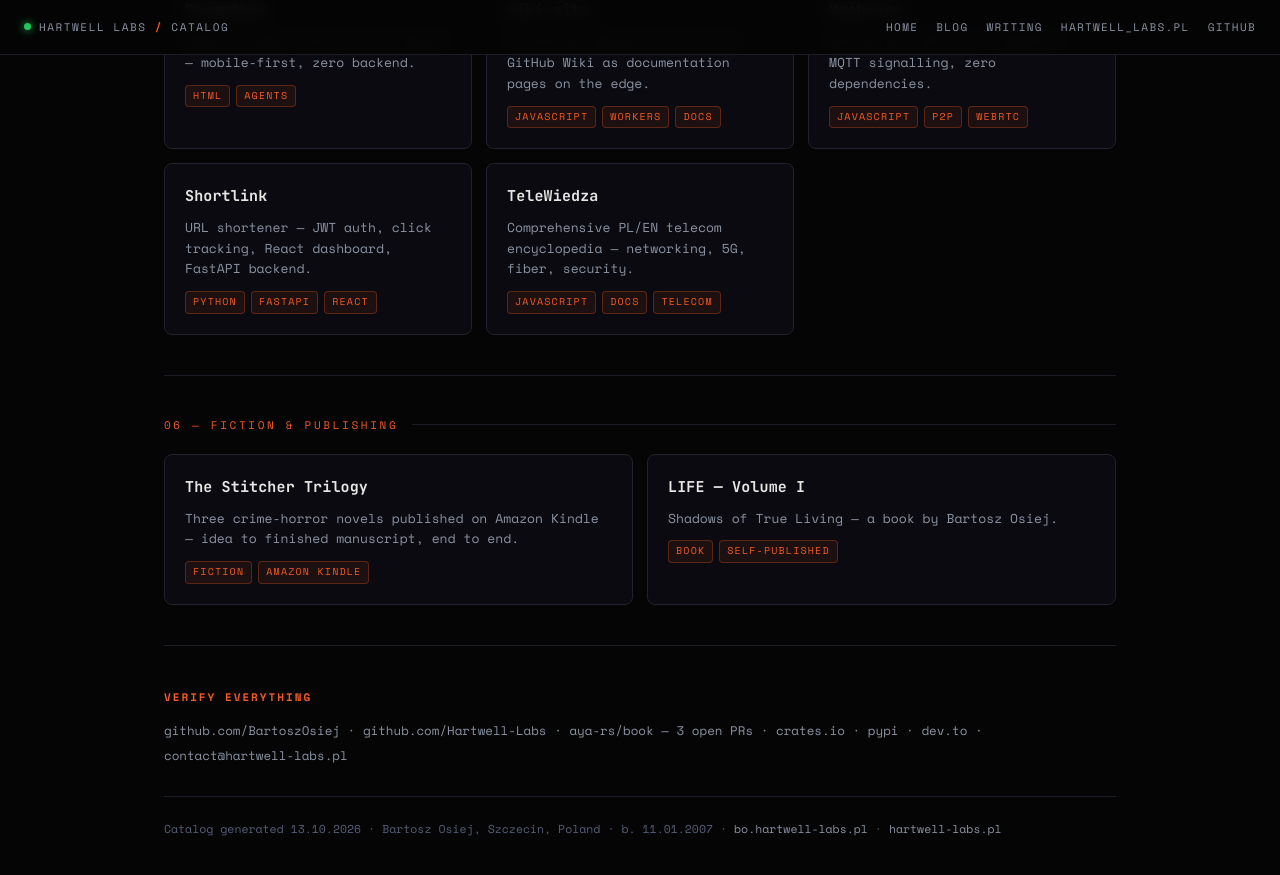
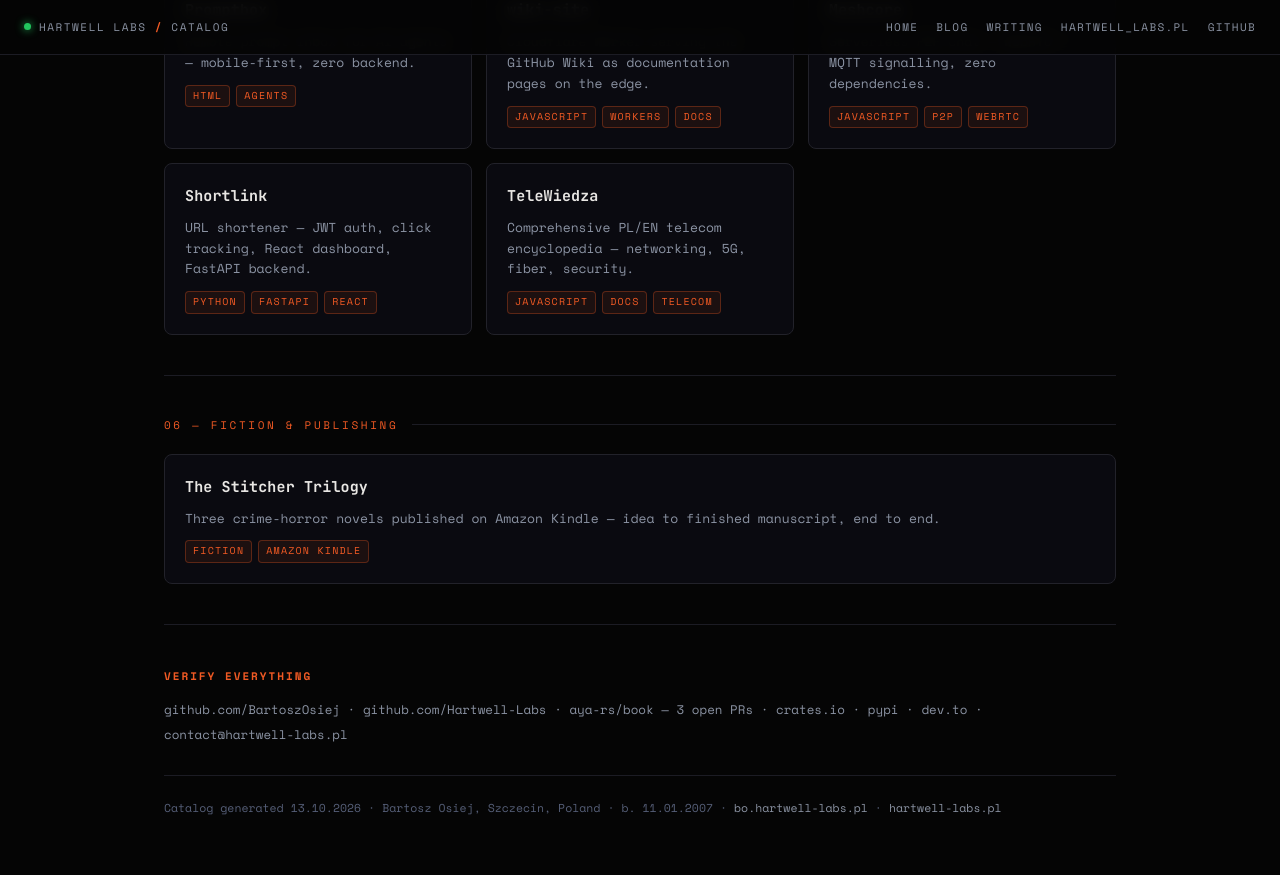
Before and after one commit to BartoszOsiej/BartoszOsiej.github.io, a Jekyll site: the page catalog/index.html, which Jekyll copies as it is, in a window 1280 px wide and 900 px high, scrolled down 2318 px. Shown: the top 875 px of the window. Built offline with Jekyll 4.4.1, drawn with Linux system fonts in a browser that asks for light colours.

Commit message:
Remove Mylife from catalog and README (unpublished by owner request)

```diff
--- a/catalog/index.html
+++ b/catalog/index.html
@@ -229,11 +229,6 @@
         <p>Three crime-horror novels published on Amazon Kindle — idea to finished manuscript, end to end.</p>
         <div class="tags"><span class="tag">fiction</span><span class="tag">Amazon Kindle</span></div>
       </a>
-      <a class="card" href="https://github.com/BartoszOsiej/Mylife">
-        <h3>LIFE — Volume I</h3>
-        <p>Shadows of True Living — a book by Bartosz Osiej.</p>
-        <div class="tags"><span class="tag">book</span><span class="tag">self-published</span></div>
-      </a>
     </div>
   </section>
 
```
Also changed, not shown: README.md.
